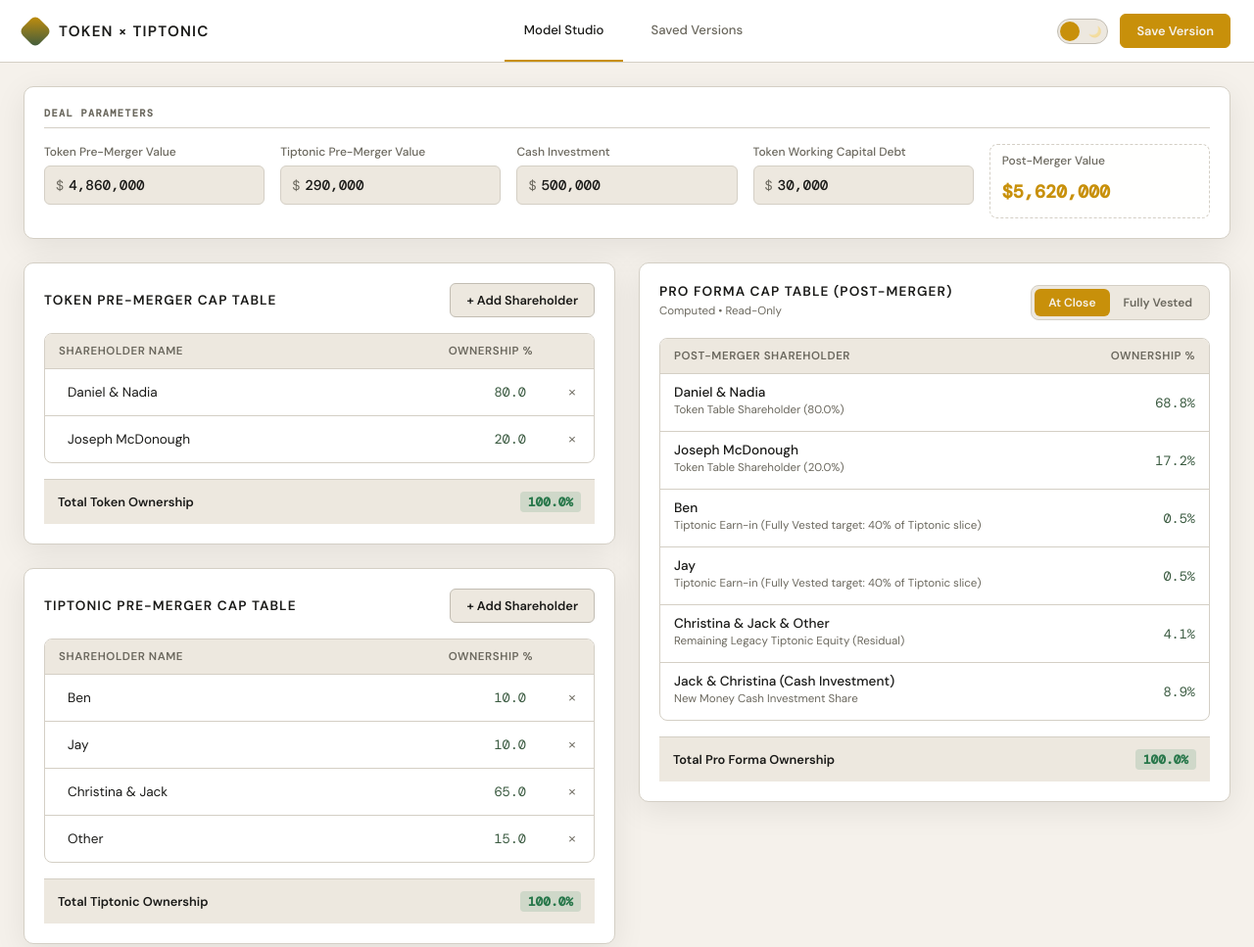
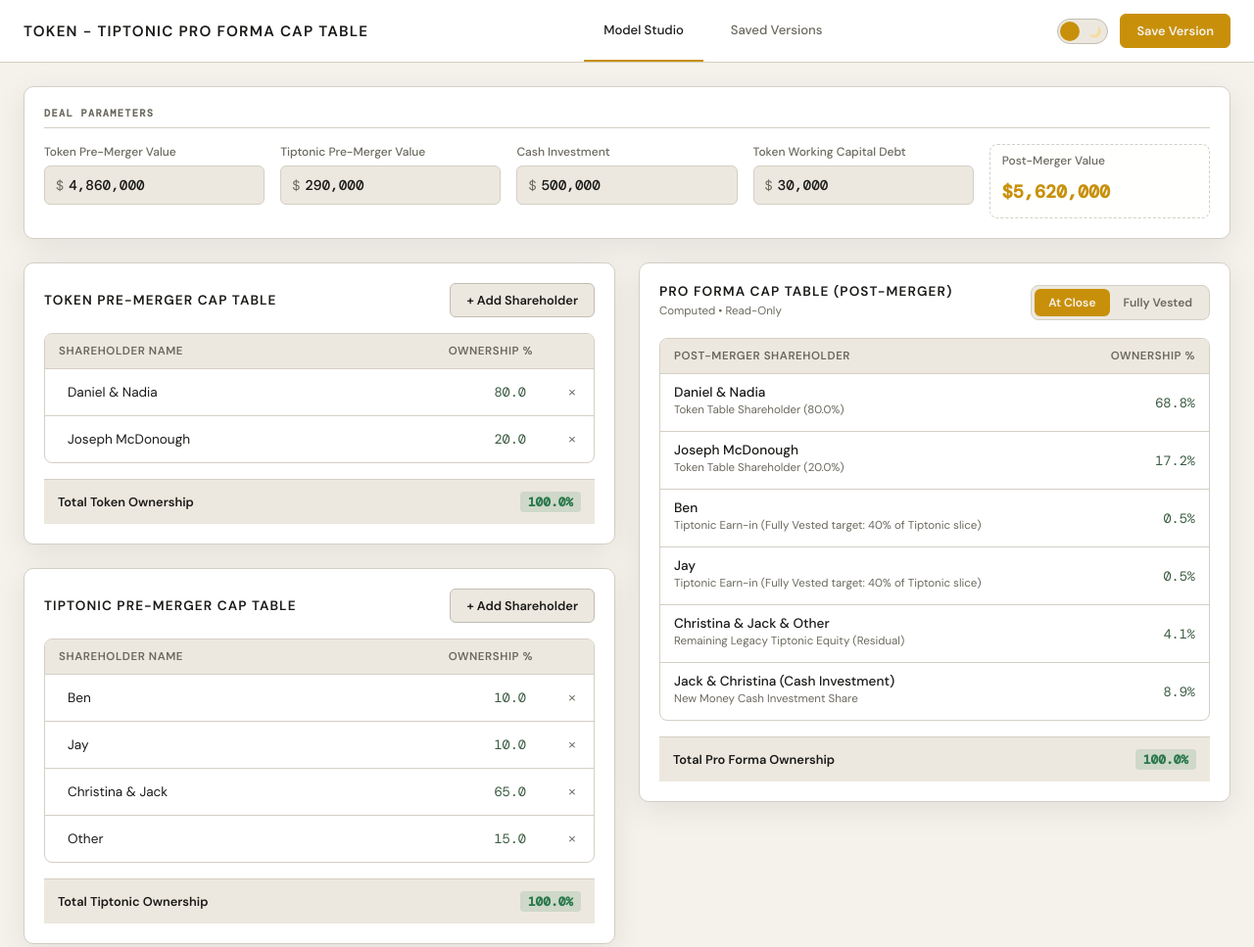
Before and after one commit to Flaniganimal/token-tiptonic-cap-table-tracker, a website: page index.html in a window 1280 px wide. Shown: the whole page at 98% size. Drawn offline with nearby package versions, Linux system fonts and the light colour scheme; no server answers; a web font is replaced by a local one.

Commit message:
ui: remove logo symbol, rename to 'Token - Tiptonic Pro Forma Cap Table'

```diff
--- a/index.html
+++ b/index.html
@@ -3,7 +3,7 @@
 <head>
   <meta charset="UTF-8">
   <meta name="viewport" content="width=device-width, initial-scale=1.0">
-  <title>Token × Tiptonic — Cap Table & Deal Tracker</title>
+  <title>Token - Tiptonic Pro Forma Cap Table</title>
   <link rel="stylesheet" href="index.css">
   <script>
     /* Prevent flash: apply saved theme before paint */
@@ -22,8 +22,7 @@
   <!-- Global Header -->
   <header>
     <div class="logo-container">
-      <div class="logo-symbol"></div>
-      <h1 class="logo-text">Token × Tiptonic</h1>
+      <h1 class="logo-text">Token - Tiptonic Pro Forma Cap Table</h1>
     </div>
 
     <nav class="nav-tabs">
```
